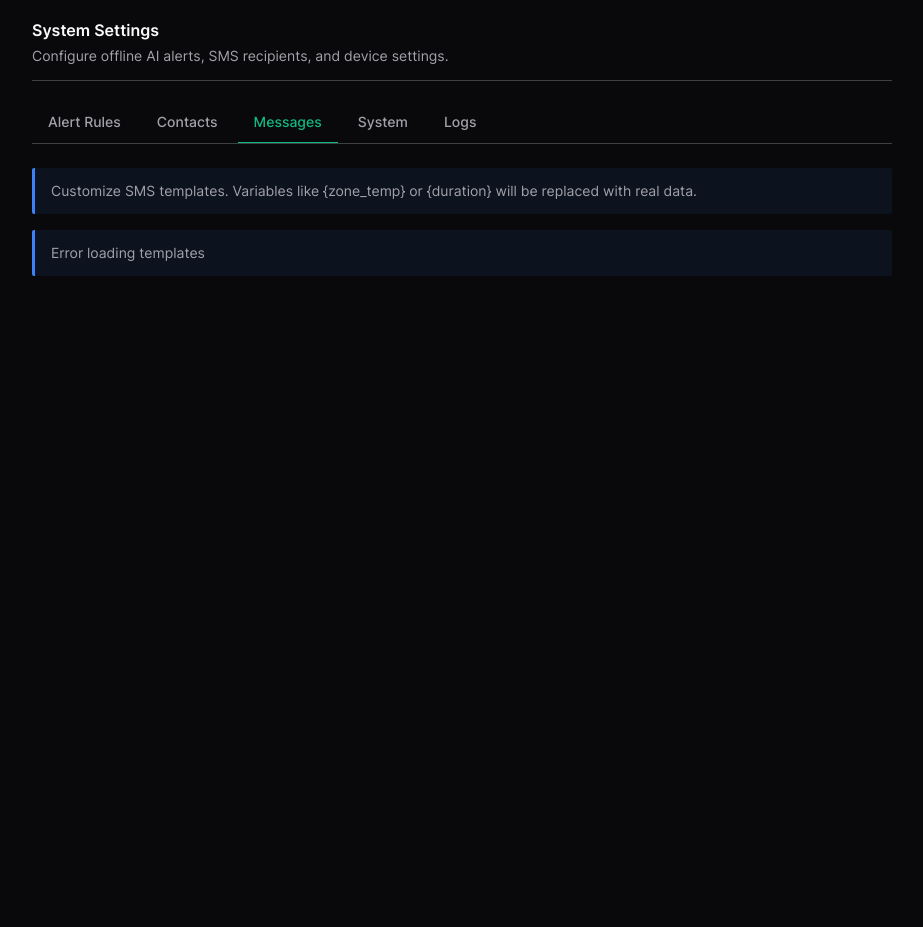
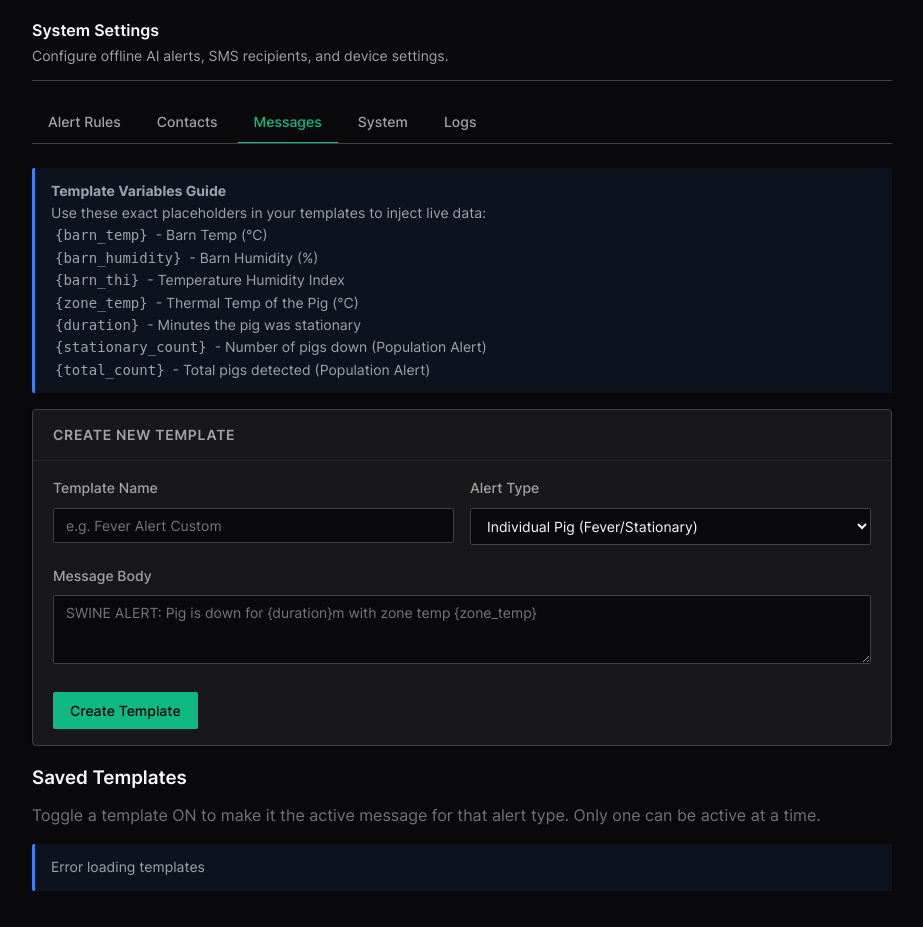
Before and after one commit to byrondumaya-cmyk/Pig-Tracking, a Flask app: template src/dashboard/templates/settings.html in a window 1280 px wide, after a click on "Messages". Shown: the part 65-992 px from the top of the page, without its empty margins (178-1101 px from the left). Before the commit the page ends 341 px from the top, so only its background shows below. Run offline with Flask 3, Linux system fonts and the light colour scheme; the template is opened without the code that fills it, so the values that code supplies are empty.

Commit message:
feat: custom SMS templates with dynamic variables and active toggle

```diff
--- a/src/dashboard/static/js/settings.js
+++ b/src/dashboard/static/js/settings.js
@@ -266,18 +266,28 @@
         }
 
         list.innerHTML = data.templates.map(t => `
-            <div class="panel" style="margin-bottom: var(--space-4);">
-                <div class="panel__header">
-                    <h3 class="panel__title">${escapeHtml(t.name)}</h3>
-                    <span class="text-xs font-mono text-subtle">${t.alert_type}</span>
+            <div class="panel" style="margin-bottom: var(--space-4); border-left: 4px solid ${t.enabled ? 'var(--color-primary)' : 'transparent'};">
+                <div class="panel__header" style="display: flex; justify-content: space-between; align-items: center;">
+                    <div>
+                        <h3 class="panel__title" style="display: inline-block; margin-right: 8px;">${escapeHtml(t.name)}</h3>
+                        <span class="text-xs font-mono text-subtle" style="background: var(--bg-2); padding: 2px 6px; border-radius: 4px;">${t.alert_type}</span>
+                    </div>
+                    <div class="toggle-wrap" style="margin: 0;">
+                        <label class="toggle">
+                            <input type="checkbox" ${t.enabled ? 'checked' : ''} onchange="toggleTemplate(${t.id}, this.checked)">
+                            <div class="toggle__track"></div>
+                        </label>
+                    </div>
                 </div>
                 <div class="panel__body">
-                    <p class="font-mono text-sm" style="margin-bottom: var(--space-3); color: var(--text-primary);">
+                    <p class="font-mono text-sm" style="margin-bottom: var(--space-3); color: var(--text-primary); padding: var(--space-3); background: var(--bg-1); border-radius: 4px;">
                         ${escapeHtml(t.message_body)}
                     </p>
-                    <button class="btn btn-ghost" onclick="editTemplate(${t.id}, '${escapeHtml(t.message_body)}')">
-                        Edit Message
-                    </button>
+                    <div style="display: flex; gap: 8px;">
+                        <button class="btn btn-ghost" onclick="editTemplate(${t.id}, '${escapeHtml(t.message_body)}')">
+                            Edit Text
+                        </button>
+                    </div>
                 </div>
             </div>
         `).join('');
@@ -303,6 +313,55 @@
         await loadSmsTemplates();
     } catch (e) {
         showToast('Failed to update template', 'error');
+    }
+};
+
+window.toggleTemplate = async function(id, enabled) {
+    try {
+        await apiFetch(`/api/sms_templates/${id}`, {
+            method: 'PATCH',
+            body: JSON.stringify({ enabled: enabled })
+        });
+        showToast(enabled ? 'Template activated' : 'Template disabled', 'success');
+        await loadSmsTemplates();
+    } catch (e) {
+        showToast('Failed to toggle template', 'error');
+    }
+};
+
+window.addTemplate = async function() {
+    const name = document.getElementById('new-template-name').value.trim();
+    const type = document.getElementById('new-template-type').value;
+    const body = document.getElementById('new-template-body').value.trim();
+
+    if (!name || !body) {
+        showToast('Name and Message Body are required', 'error');
+        return;
+    }
+
+    const btn = document.getElementById('add-template-btn');
+    btn.disabled = true;
+
+    try {
+        await apiFetch('/api/sms_templates', {
+            method: 'POST',
+            body: JSON.stringify({
+                name: name,
+                alert_type: type,
+                message_body: body
+            })
+        });
+        showToast('Template created', 'success');
+
+        // Reset form
+        document.getElementById('new-template-name').value = '';
+        document.getElementById('new-template-body').value = '';
+
+        await loadSmsTemplates();
+    } catch (e) {
+        showToast('Failed to create template: ' + e.message, 'error');
+    } finally {
+        btn.disabled = false;
     }
 };
 
--- a/src/dashboard/templates/settings.html
+++ b/src/dashboard/templates/settings.html
@@ -150,8 +150,45 @@
     <!-- TAB: Messages -->
     <div id="tab-messages" class="tab-panel">
         <div class="info-box">
-            Customize SMS templates. Variables like {zone_temp} or {duration} will be replaced with real data.
+            <strong>Template Variables Guide</strong><br>
+            Use these exact placeholders in your templates to inject live data:<br>
+            <code style="background:var(--bg-3); padding:2px 4px; border-radius:4px;">{barn_temp}</code> - Barn Temp (°C)<br>
+            <code style="background:var(--bg-3); padding:2px 4px; border-radius:4px;">{barn_humidity}</code> - Barn Humidity (%)<br>
+            <code style="background:var(--bg-3); padding:2px 4px; border-radius:4px;">{barn_thi}</code> - Temperature Humidity Index<br>
+            <code style="background:var(--bg-3); padding:2px 4px; border-radius:4px;">{zone_temp}</code> - Thermal Temp of the Pig (°C)<br>
+            <code style="background:var(--bg-3); padding:2px 4px; border-radius:4px;">{duration}</code> - Minutes the pig was stationary<br>
+            <code style="background:var(--bg-3); padding:2px 4px; border-radius:4px;">{stationary_count}</code> - Number of pigs down (Population Alert)<br>
+            <code style="background:var(--bg-3); padding:2px 4px; border-radius:4px;">{total_count}</code> - Total pigs detected (Population Alert)<br>
         </div>
+
+        <div class="panel" style="margin-bottom: var(--space-5);">
+            <div class="panel__header">
+                <h3 class="panel__title">Create New Template</h3>
+            </div>
+            <div class="panel__body">
+                <div class="form-grid-2">
+                    <div class="form-group">
+                        <label>Template Name</label>
+                        <input type="text" id="new-template-name" class="form-control" placeholder="e.g. Fever Alert Custom">
+                    </div>
+                    <div class="form-group">
+                        <label>Alert Type</label>
+                        <select id="new-template-type" class="form-control">
+                            <option value="individual">Individual Pig (Fever/Stationary)</option>
+                            <option value="population">Population Lethargy</option>
+                        </select>
+                    </div>
+                </div>
+                <div class="form-group">
+                    <label>Message Body</label>
+                    <textarea id="new-template-body" class="form-control" rows="3" placeholder="SWINE ALERT: Pig is down for {duration}m with zone temp {zone_temp}"></textarea>
+                </div>
+                <button class="btn btn-primary" id="add-template-btn" onclick="addTemplate()">Create Template</button>
+            </div>
+        </div>
+
+        <h3 style="margin-bottom: var(--space-3); color: var(--text-primary);">Saved Templates</h3>
+        <p class="text-subtle text-sm" style="margin-bottom: var(--space-4);">Toggle a template ON to make it the active message for that alert type. Only one can be active at a time.</p>
 
         <div id="templates-list">
             <!-- Populated by JS -->
--- a/src/main.py
+++ b/src/main.py
@@ -432,7 +432,7 @@
                         sent = self.gsm.send_alert(
                             phone_numbers=phone_numbers,
                             alert_type=alert.alert_type.value,
-                            message=alert.sms_message(),
+                            message=alert.formatted_sms or alert.sms_message(),
                         )
                         if sent:
                             # Mark SMS dispatched — does NOT resolve the alert.
```
Also changed, not shown: src/database/repository.py (+7 -0 lines), src/health/risk_engine.py (+47 -8 lines).
